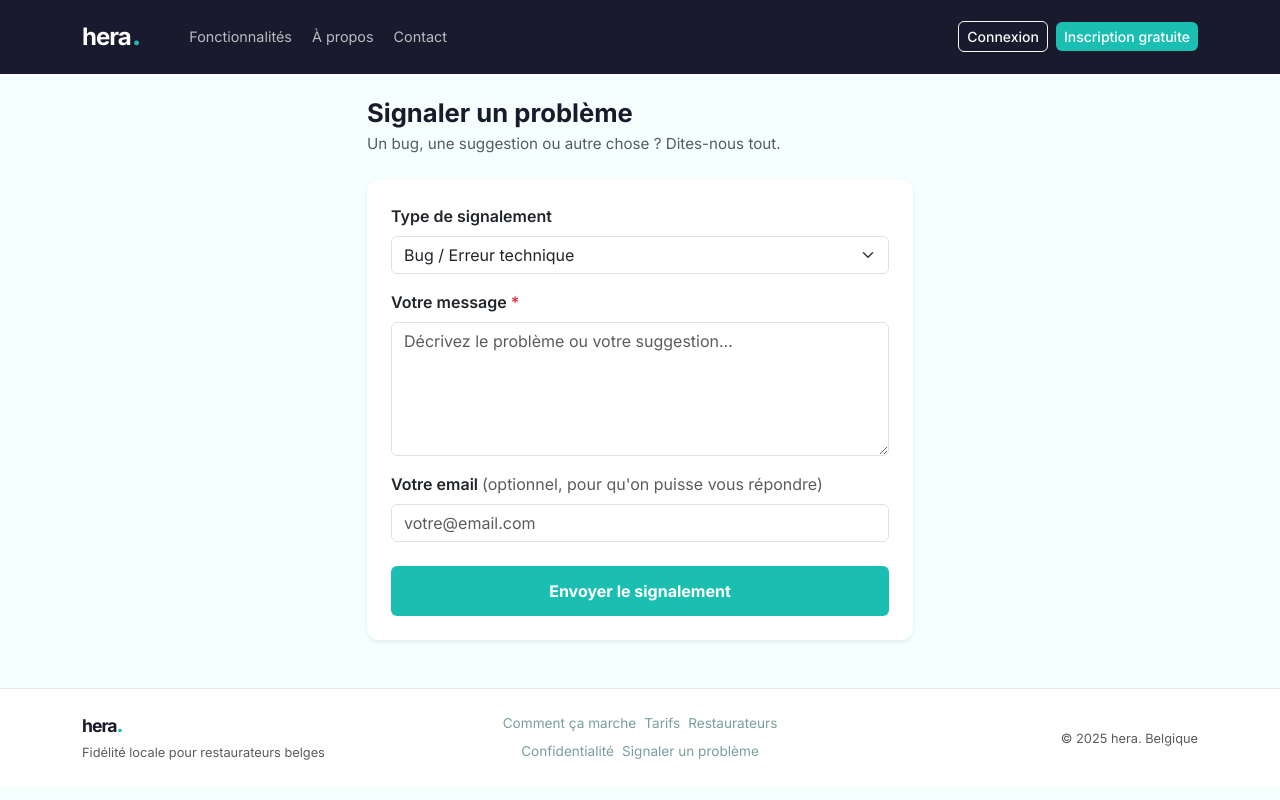
After one commit to krs12k/Hera, a Flask app: page /signaler in a window 1280 px wide. The commit adds this page. Run offline with Flask 3, Linux system fonts and the light colour scheme; some libraries are stand-ins or nearby versions.

Commit message:
Ajout section signaler un problème + affichage admin
Co-Authored-By: Claude Sonnet 4.6 <noreply@anthropic.com>

```diff
--- a/app.py
+++ b/app.py
@@ -5,7 +5,7 @@ from collections import defaultdict
 from flask_login import LoginManager, login_user, logout_user, login_required, current_user
 from flask_mail import Mail, Message
 from flask_wtf.csrf import CSRFProtect
-from models import db, Restaurant, Client, Visit, PointRule, AdminUser
+from models import db, Restaurant, Client, Visit, PointRule, AdminUser, Report
 from config import Config
 from datetime import datetime, timedelta
 from functools import wraps
@@ -557,6 +557,24 @@ def confidentialite():
     return render_template('confidentialite.html')
 
 
+# ── Signaler un problème ─────────────────────────────────────────
+@app.route('/signaler', methods=['GET', 'POST'])
+def signaler():
+    if request.method == 'POST':
+        type_ = request.form.get('type', 'bug')
+        message = request.form.get('message', '').strip()
+        email = request.form.get('email', '').strip() or None
+        if not message:
+            flash('Le message ne peut pas être vide.', 'danger')
+            return redirect(url_for('signaler'))
+        report = Report(type=type_, message=message, email=email)
+        db.session.add(report)
+        db.session.commit()
+        flash('Merci, votre signalement a bien été envoyé.', 'success')
+        return redirect(url_for('signaler'))
+    return render_template('signaler.html')
+
+
 # ── Page QR code ────────────────────────────────────────────────
 @app.route('/dashboard/qrcode')
 @login_required
@@ -919,6 +937,8 @@ def admin_change_password():
 @admin_required
 def admin_dashboard():
     restaurants = Restaurant.query.order_by(Restaurant.created_at.desc()).all()
+    reports = Report.query.order_by(Report.created_at.desc()).all()
+    unread_count = Report.query.filter_by(is_read=False).count()
     now = datetime.utcnow()
     stats = {
         'total': len(restaurants),
@@ -933,8 +953,28 @@ def admin_dashboard():
     collaborateurs = AdminUser.query.order_by(AdminUser.created_at.desc()).all() if session.get('admin_is_super') else []
     return render_template('admin/dashboard.html', restaurants=restaurants, now=now, stats=stats,
                            collaborateurs=collaborateurs,
+                           reports=reports, unread_count=unread_count,
                            is_super=session.get('admin_is_super', False),
                            admin_username=session.get('admin_username', 'admin'))
+
+
+# ── Admin — Marquer signalement comme lu ───────────────────────
+@app.route('/hera-admin/signalement/<int:report_id>/lire', methods=['POST'])
+@admin_required
+def admin_lire_signalement(report_id):
+    report = Report.query.get_or_404(report_id)
+    report.is_read = True
+    db.session.commit()
+    return redirect(url_for('admin_dashboard'))
+
+
+@app.route('/hera-admin/signalement/<int:report_id>/supprimer', methods=['POST'])
+@admin_required
+def admin_supprimer_signalement(report_id):
+    report = Report.query.get_or_404(report_id)
+    db.session.delete(report)
+    db.session.commit()
+    return redirect(url_for('admin_dashboard'))
 
 
 # ── Admin — Toggle gratuit ───────────────────────────────────────
--- a/templates/base.html
+++ b/templates/base.html
@@ -85,6 +85,7 @@
                         <a href="{{ url_for('tarifs') }}" class="footer-link">Tarifs</a>
                         <a href="{{ url_for('pour_restaurateurs') }}" class="footer-link">Restaurateurs</a>
                         <a href="{{ url_for('confidentialite') }}" class="footer-link">Confidentialité</a>
+                        <a href="{{ url_for('signaler') }}" class="footer-link">Signaler un problème</a>
                     </div>
                 </div>
                 <div class="col-md-4 text-md-end text-center mt-2 mt-md-0">
--- /dev/null
+++ b/templates/signaler.html
@@ -0,0 +1,36 @@
+{% extends 'base.html' %}
+{% block title %}Signaler un problème — hera.{% endblock %}
+{% block content %}
+<div class="row justify-content-center mt-4">
+    <div class="col-md-6">
+        <h1 class="fw-bold mb-1" style="font-size:1.6rem">Signaler un problème</h1>
+        <p class="text-muted mb-4" style="font-size:0.95rem">Un bug, une suggestion ou autre chose ? Dites-nous tout.</p>
+
+        <div class="card border-0 shadow-sm p-4">
+            <form method="POST">
+                <input type="hidden" name="csrf_token" value="{{ csrf_token() }}">
+                <div class="mb-3">
+                    <label class="form-label fw-semibold">Type de signalement</label>
+                    <select name="type" class="form-select">
+                        <option value="bug">Bug / Erreur technique</option>
+                        <option value="suggestion">Suggestion d'amélioration</option>
+                        <option value="autre">Autre</option>
+                    </select>
+                </div>
+                <div class="mb-3">
+                    <label class="form-label fw-semibold">Votre message <span class="text-danger">*</span></label>
+                    <textarea name="message" class="form-control" rows="5" required
+                        placeholder="Décrivez le problème ou votre suggestion..."></textarea>
+                </div>
+                <div class="mb-4">
+                    <label class="form-label fw-semibold">Votre email <span class="text-muted fw-normal">(optionnel, pour qu'on puisse vous répondre)</span></label>
+                    <input type="email" name="email" class="form-control" placeholder="votre@email.com">
+                </div>
+                <button type="submit" class="btn w-100 fw-bold" style="background:#1BBFB2;color:#fff;padding:12px">
+                    Envoyer le signalement
+                </button>
+            </form>
+        </div>
+    </div>
+</div>
+{% endblock %}
```
Also changed, not shown: models.py (+11 -0 lines), templates/admin/dashboard.html (+62 -0 lines).
